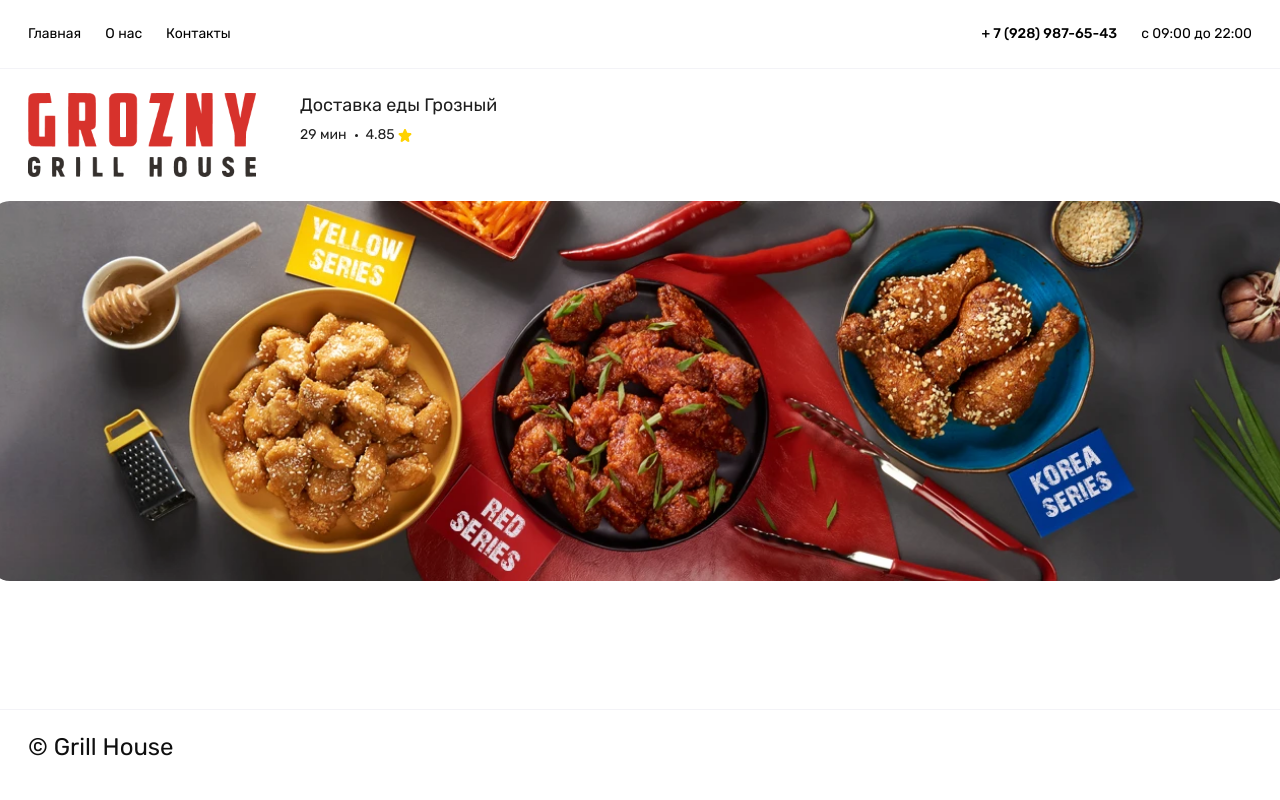
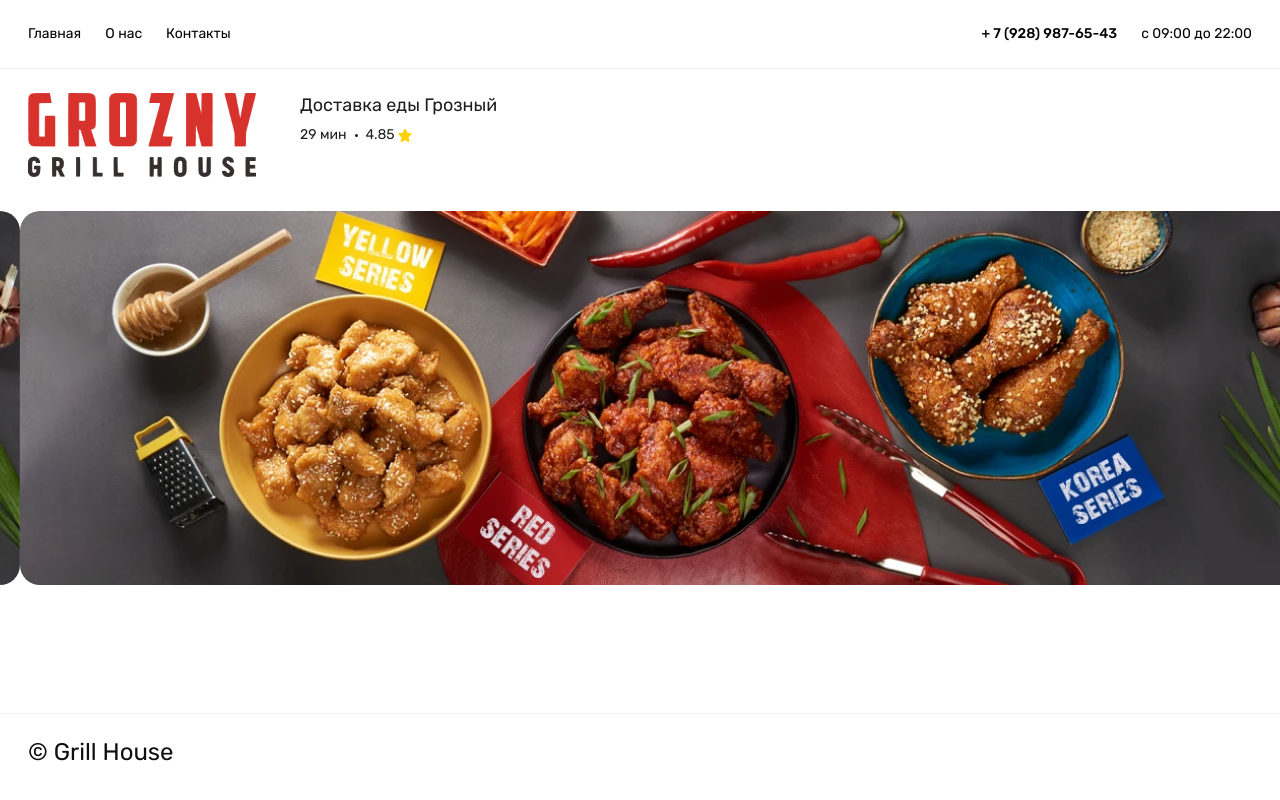
Before and after one commit to SedaMelkhi/grill-house, a Next.js app: page / in a window 1280 px wide. Built offline with nearby package versions, Linux system fonts and the light colour scheme.

Commit message:
fix: swiper

```diff
--- a/app/components/homePage/swiper.tsx
+++ b/app/components/homePage/swiper.tsx
@@ -1,7 +1,7 @@
 'use client';
 
 import React from 'react';
-
+import { useState, useEffect } from "react";
 
 import { Container } from "../shared";
 import { Swiper, SwiperSlide } from 'swiper/react';
@@ -11,45 +11,50 @@ import Image from 'next/image';
 
 
 export const SwiperHeader = () => {
+  const [sliderImgs, setSliderImgs] = useState(
+    [{id: 0, img:"/swiperImg.png" },
+    {id: 0, img:"/swiperImg.png" },
+    {id: 0, img:"/swiperImg.png" },
+    {id: 0, img:"/swiperImg.png" },
+    {id: 0, img:"/swiperImg.png" }])
 
   return (
 
-      <div className="w-[100%] h-auto">
+      <div  className="w-[100%]  xl:h-[374px] lg:h-[278px] mt-[34px]    mx-auto xl:mx-0">
         <Swiper
           slidesPerView= 'auto'
-          spaceBetween={30}
+          spaceBetween={0}
+          breakpoints={{
+            640: {
+              spaceBetween: 0,
+
+            },
+            1000: {
+
+              slidesPerView: 1,
+            },
+            1300: {
+              spaceBetween: 30,
+            },
+          }}
           centeredSlides={true}
-          loop={true}
-          className="mySwiper"
+          initialSlide={1}
+          loop = {true}
+          className="bg-[linear-gradient(90deg, rgba(255, 255, 255, 0.98) 0%, rgba(255, 255, 255, 0.01) 100%)]"
         >
-        <SwiperSlide className="w-[auto!important] h-[auto!important] ">
+
+          {sliderImgs.map(({ id, img }) => (
+             <SwiperSlide className="xl:w-[auto!important] xl:h-[auto!important] px-[14px] xl:px-[0]" key={id}>
                 <Image
-        src="/swiperImg.png"
+                    src={img}
                     alt=""
                     width={1300}
                     height={374}
-        className="rounded-[20px]"
+                    className="rounded-[20px] object-cover w-100% sm:w-auto lg:w-[1300px] h-[153px] xl:h-[374px] sm:h-[278px] "
                 />
             </SwiperSlide>
-        <SwiperSlide className="w-[auto!important] h-[auto!important]">
-        <Image
-        src="/swiperImg.png"
-        alt=""
-        width={1300}
-        height={374}
-        className="rounded-[20px]"
-      />
+          ))}
 
-        </SwiperSlide>
-        <SwiperSlide className="w-[auto!important] h-[auto!important]">
-        <Image
-        src="/swiperImg.png"
-        alt=""
-        width={1300}
-        height={374}
-        className="rounded-[20px]"
-      />
-        </SwiperSlide>
         </Swiper>
       </div>
 
```
Lines whose indentation alone changed are shown as unchanged.
